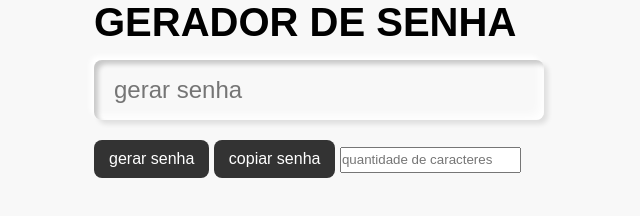
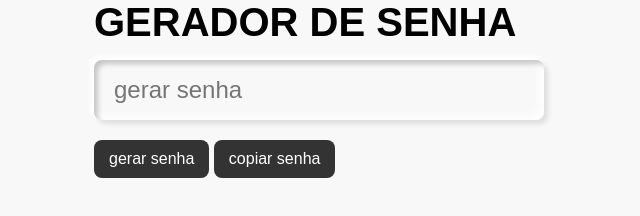
Before and after one commit to vitin02/gerador-de-senha, a plain HTML site: page index.html in a window 1280 px wide. Shown: the whole page, without its empty margins (321-961 px from the left). Drawn offline with Linux system fonts and the light colour scheme.

Commit message:
tirando o input

```diff
--- a/index.html
+++ b/index.html
@@ -14,7 +14,7 @@
     <input type="text" placeholder="gerar senha" id="password" readonly="">
     <div class="btn" onclick="getPassword()">gerar senha</div>
     <div class="btn" onclick="copiarTexto()">copiar senha</div>
-    <input type="text" id="quantidade" placeholder="quantidade de caracteres">
+
 
 </div>
 
```
